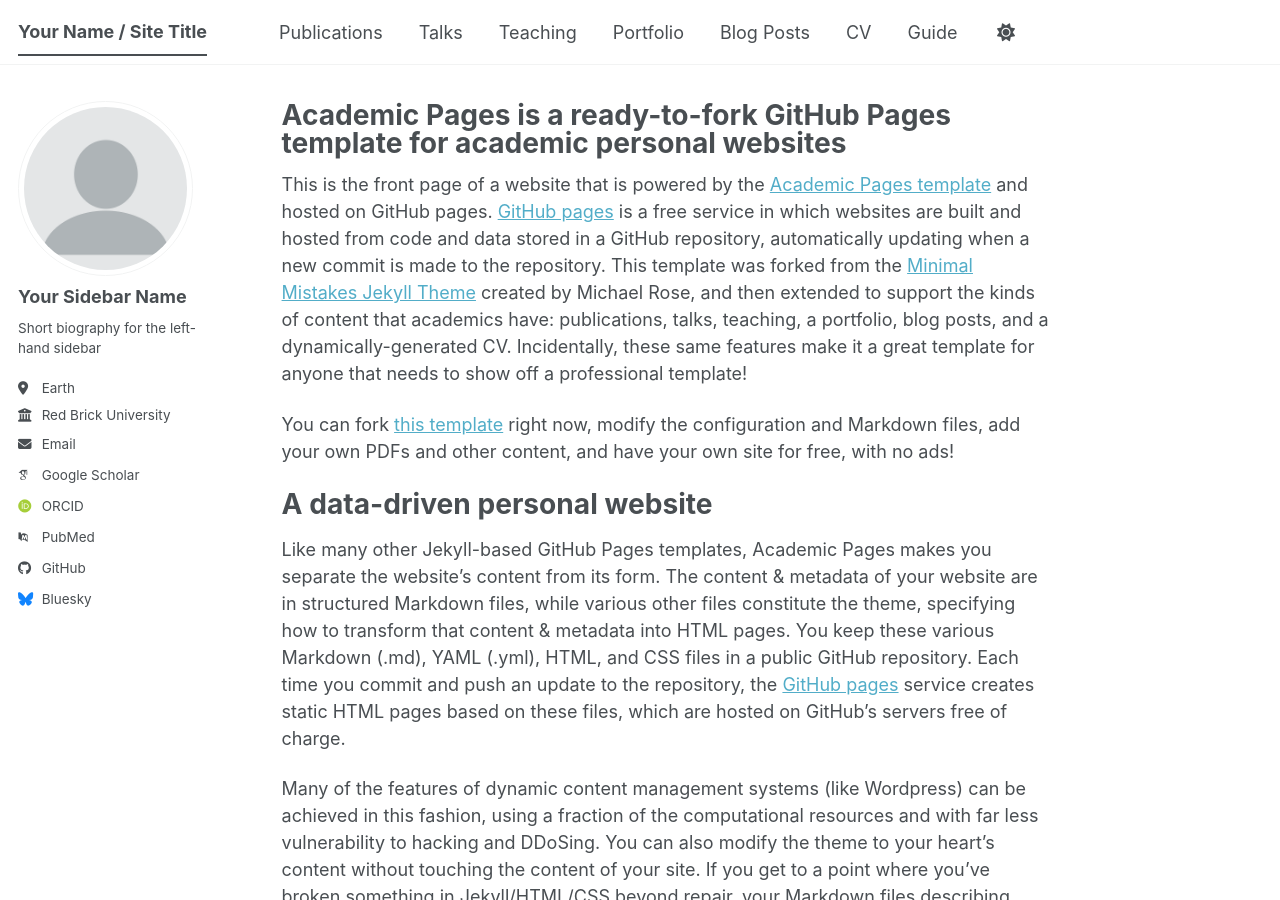
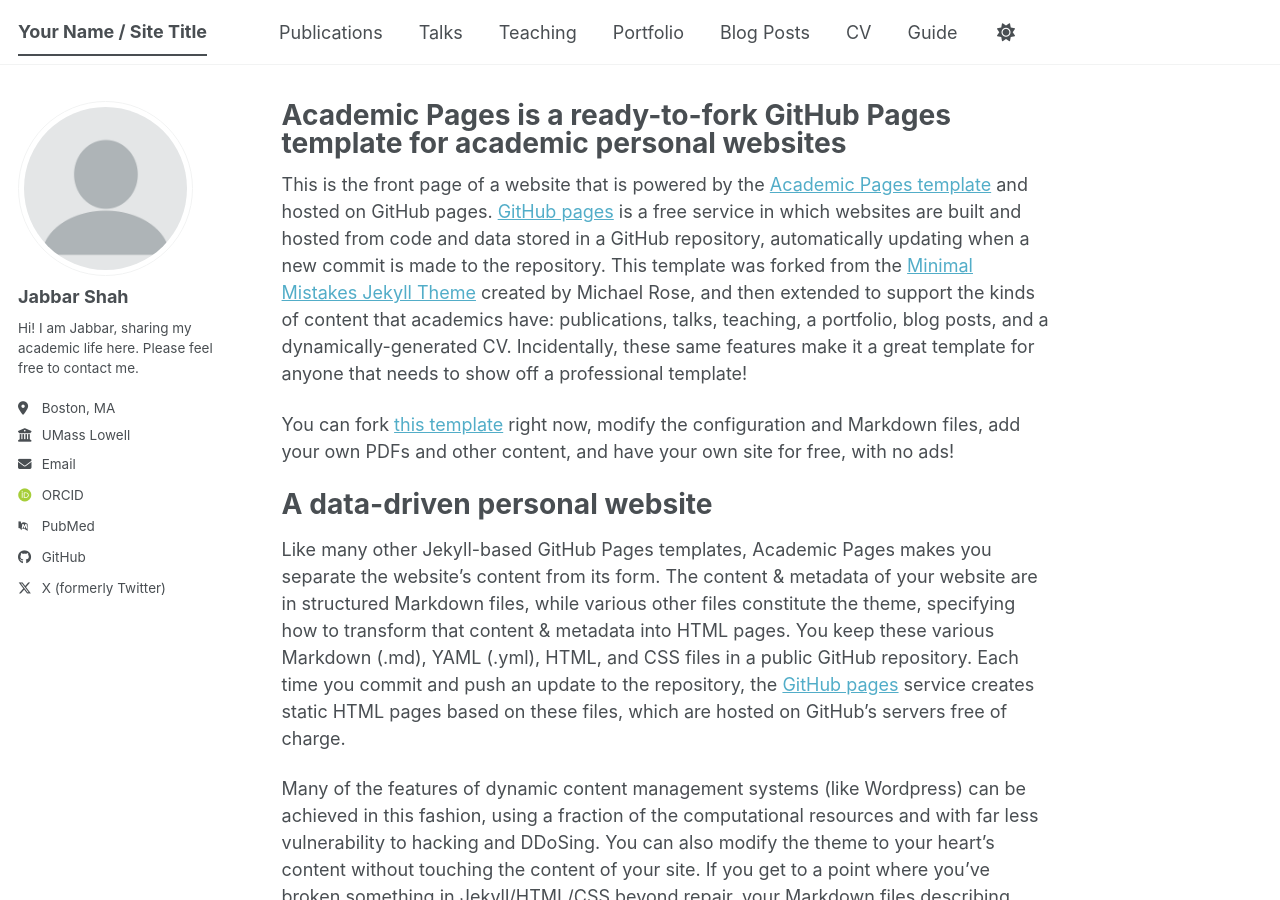
Before and after one commit to sjabbarshah/sjabbarshah.github.io, a Jekyll site: the page built from _pages/about.md, in a window 1280 px wide and 900 px high. Built offline with Jekyll 4.4.1, drawn with Linux system fonts in a browser that asks for light colours; some web fonts are replaced; a script bundle is joined from its source files by our own code; library files that are not in the unit come from our copies.

Commit message:
Update _config.yml

```diff
--- a/_config.yml
+++ b/_config.yml
@@ -13,10 +13,10 @@
 title_separator          : "-"
 name                     : &name "Your Name"
 description              : &description "Your Name's academic portfolio"   # Update this with a general description of your site, this is the default if not overridden by a page
-url                      : https://academicpages.github.io # The base hostname & protocol for your site e.g. "https://[your GitHub username].github.io",
+url                      : https://sjabbarshah.github.io # The base hostname & protocol for your site e.g. "https://[your GitHub username].github.io",
                                                            # or if you already have some other page hosted on Github then use "https://[your GitHub username].github.io/[Your Repo Name]"
 baseurl                  : "" # the subpath of your site, e.g. "/blog"
-repository               : "academicpages/academicpages.github.io"
+repository               : "sjabbarshah/sjabbarshah.github.io"
 
 # Site Author - The following control what appear as part of the author content on the side bar.
 #               If a field is blank the icon and link will not appear, otherwise it will be shown.
@@ -24,18 +24,18 @@
 author:
   # Biographic information
   avatar           : "profile.png"
-  name             : "Your Sidebar Name"
+  name             : "Jabbar Shah"
   pronouns         : # example: "she/her"
-  bio              : "Short biography for the left-hand sidebar"
-  location         : "Earth"
-  employer         : "Red Brick University"
+  bio              : "Hi! I am Jabbar, sharing my academic life here. Please feel free to contact me."
+  location         : "Boston, MA"
+  employer         : "UMass Lowell"
   uri              : # URL
-  email            : "none@example.org"
+  email            : "syed_jabbarshah@student.uml.edu"
 
   # Academic websites
   academia         : # URL
   arxiv            : # URL - Update with the correct link to your profile
-  googlescholar    : "https://scholar.google.com/citations?user=PS_CX0AAAAAJ"
+  googlescholar    : #"https://scholar.google.com/citations?user=PS_CX0AAAAAJ"
   inspire-hep      : # URL
   impactstory      : # URL
   orcid            : "https://orcid.org/yourorcidurl"
@@ -51,13 +51,13 @@
   bitbucket        : # Username - Update with your username on the site
   codepen          : # Username
   dribbble         : # Username
-  github           : "academicpages"
+  github           : "khandriod"
   kaggle           : # Username
   stackoverflow    : # User number or user number and name (i.e., use "1" or "1/jeff-atwood")
 
   # Social media
   artstation       : # Username
-  bluesky          : "bsky.app" # Replace this with you Bluesky username
+  bluesky          : #"bsky.app" # Replace this with you Bluesky username
   facebook         : # Username
   flickr           : # Username
   foursquare       : # Username
@@ -74,7 +74,7 @@
   steam            : # Username
   telegram         : # URL
   tumblr           : # Username
-  twitter          : # Username for X / Twitter
+  twitter          : jabbarshah_1
   vine             : # Username
   weibo            : # Username
   wikipedia        : # Username
```
